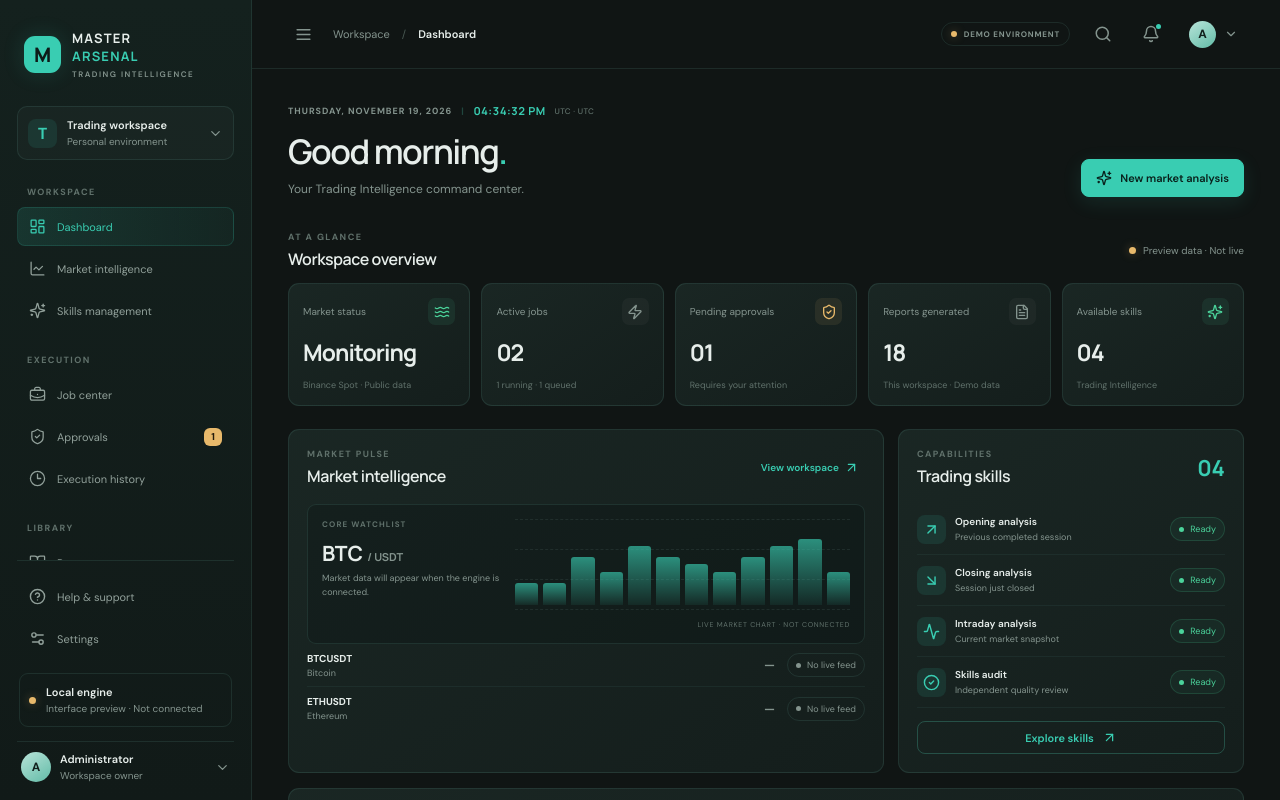
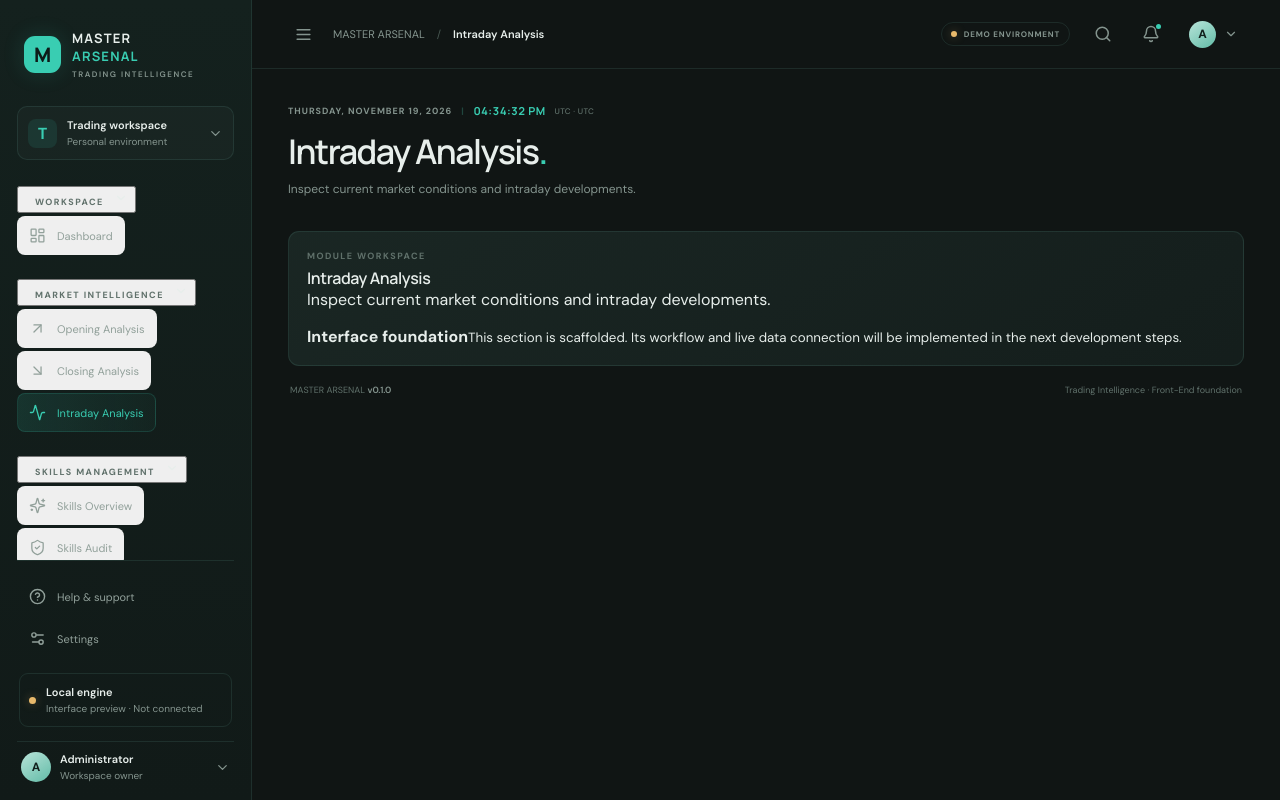
Before and after one commit to jlsoftware2026/master-arsenal, a React (Vite) app in the folder frontend/: page / in a window 1280 px wide. Both pictures are taken after a click on the button "New market analysis". Shown: the top 800 px of the page. Built offline with nearby package versions, Linux system fonts and the light colour scheme.

Commit message:
Add hierarchical navigation and module page scaffolding

```diff
--- a/frontend/src/App.tsx
+++ b/frontend/src/App.tsx
@@ -9,6 +9,7 @@ import {
   BriefcaseBusiness,
   CheckCircle2,
   ChevronDown,
+  ChevronRight,
   CircleHelp,
   Clock3,
   FileText,
@@ -48,9 +49,28 @@ const activities = [
 ];
 
 const navigation = [
-  { label: "Workspace", items: [{ label: "Dashboard", icon: LayoutDashboard, active: true }, { label: "Market intelligence", icon: LineChart }, { label: "Skills management", icon: Sparkles }] },
-  { label: "Execution", items: [{ label: "Job center", icon: BriefcaseBusiness }, { label: "Approvals", icon: ShieldCheck }, { label: "Execution history", icon: Clock3 }] },
-  { label: "Library", items: [{ label: "Reports", icon: BookOpen }] },
+  { id: "workspace", label: "Workspace", items: [{ id: "dashboard", label: "Dashboard", icon: LayoutDashboard, description: "Your command center for market intelligence, skills and workspace activity." }] },
+  { id: "market", label: "Market Intelligence", items: [
+    { id: "opening-analysis", label: "Opening Analysis", icon: ArrowUpRight, description: "Review the previous completed market session and prepare the opening outlook." },
+    { id: "closing-analysis", label: "Closing Analysis", icon: ArrowDownRight, description: "Assess the completed session, key movements and closing conditions." },
+    { id: "intraday-analysis", label: "Intraday Analysis", icon: Activity, description: "Inspect current market conditions and intraday developments." },
+  ] },
+  { id: "skills", label: "Skills Management", items: [
+    { id: "skills-overview", label: "Skills Overview", icon: Sparkles, description: "Review the four Trading Intelligence skills and their availability." },
+    { id: "skills-audit", label: "Skills Audit", icon: ShieldCheck, description: "Review skill integrity, evidence and validation results." },
+  ] },
+  { id: "operations", label: "Operations", items: [
+    { id: "job-center", label: "Job Center", icon: BriefcaseBusiness, description: "Create, inspect and monitor analysis jobs." },
+    { id: "approvals", label: "Approvals", icon: CheckCircle2, description: "Review jobs that require explicit approval before execution." },
+    { id: "execution-history", label: "Execution History", icon: Clock3, description: "Inspect previous job runs and their outcomes." },
+  ] },
+  { id: "reports", label: "Reports", items: [
+    { id: "report-library", label: "Report Library", icon: BookOpen, description: "Browse and open reports generated in this workspace." },
+  ] },
+  { id: "settings", label: "Settings", items: [
+    { id: "general-settings", label: "General", icon: Settings2, description: "Manage general application and workspace settings." },
+    { id: "preferences", label: "Preferences", icon: Settings2, description: "Configure display and personal preferences." },
+  ] },
 ];
 
 function StatusPill({ children, tone }: { children: ReactNode; tone: string }) {
@@ -111,6 +131,16 @@ function LocalDateTime() {
 export default function App() {
   const [sidebarCollapsed, setSidebarCollapsed] = useState(false);
   const [mobileMenuOpen, setMobileMenuOpen] = useState(false);
+  const [activePage, setActivePage] = useState("dashboard");
+  const [expandedGroups, setExpandedGroups] = useState<Record<string, boolean>>({
+    workspace: true,
+    market: true,
+    skills: true,
+    operations: true,
+    reports: true,
+    settings: true,
+  });
+  const currentPage = navigation.flatMap((group) => group.items).find((item) => item.id === activePage) ?? navigation[0].items[0];
 
   const toggleNavigation = () => {
     if (window.matchMedia("(max-width: 760px)").matches) {
@@ -141,21 +171,43 @@ export default function App() {
         </div>
 
         <nav className="primary-nav" aria-label="Main navigation">
-          {navigation.map((group) => (
-            <div className="nav-group" key={group.label}>
-              <p className="nav-label">{group.label}</p>
+          {navigation.map((group) => {
+            const expanded = expandedGroups[group.id];
+            return (
+              <div className="nav-group" key={group.id}>
+                <button
+                  className="nav-group-toggle"
+                  type="button"
+                  aria-expanded={expanded}
+                  onClick={() => setExpandedGroups((current) => ({ ...current, [group.id]: !current[group.id] }))}
+                >
+                  <span className="nav-label">{group.label}</span>
+                  <ChevronDown className={expanded ? "group-chevron expanded" : "group-chevron"} size={14} />
+                </button>
+                {expanded && <div className="nav-group-items">
                   {group.items.map((item) => {
                     const Icon = item.icon;
                     return (
-                  <a className={`nav-link ${item.active ? "active" : ""}`} href="#" key={item.label}>
+                      <button
+                        className={`nav-link ${activePage === item.id ? "active" : ""}`}
+                        type="button"
+                        key={item.id}
+                        aria-current={activePage === item.id ? "page" : undefined}
+                        onClick={() => {
+                          setActivePage(item.id);
+                          setMobileMenuOpen(false);
+                        }}
+                      >
                         <Icon size={17} strokeWidth={1.8} />
                         <span>{item.label}</span>
-                    {item.label === "Approvals" && <i className="nav-count">1</i>}
-                  </a>
+                        {item.id === "approvals" && <i className="nav-count">1</i>}
+                      </button>
                     );
                   })}
+                </div>}
               </div>
-          ))}
+            );
+          })}
         </nav>
 
         <div className="sidebar-bottom">
@@ -171,7 +223,7 @@ export default function App() {
           <button className="menu-toggle icon-button" onClick={toggleNavigation} aria-label={mobileMenuOpen ? "Close navigation" : "Toggle navigation"} aria-expanded={mobileMenuOpen}>
             {mobileMenuOpen ? <X size={19} /> : <Menu size={19} />}
           </button>
-          <div className="breadcrumbs"><span>Workspace</span><span className="crumb-separator">/</span><strong>Dashboard</strong></div>
+          <div className="breadcrumbs"><span>MASTER ARSENAL</span><span className="crumb-separator">/</span><strong>{currentPage.label}</strong></div>
           <div className="topbar-actions">
             <span className="environment-tag"><span /> DEMO ENVIRONMENT</span>
             <button className="icon-button" aria-label="Search"><Search size={18} /></button>
@@ -184,12 +236,13 @@ export default function App() {
           <section className="page-heading">
             <div>
               <LocalDateTime />
-              <h1>Good morning<span>.</span></h1>
-              <p className="page-subtitle">Your Trading Intelligence command center.</p>
+              <h1>{activePage === "dashboard" ? <>Good morning<span>.</span></> : <>{currentPage.label}<span>.</span></>}</h1>
+              <p className="page-subtitle">{activePage === "dashboard" ? "Your Trading Intelligence command center." : currentPage.description}</p>
             </div>
-            <button className="primary-button"><Sparkles size={16} /> New market analysis</button>
+            {activePage === "dashboard" && <button className="primary-button" onClick={() => setActivePage("intraday-analysis")}><Sparkles size={16} /> New market analysis</button>}
           </section>
 
+          {activePage === "dashboard" ? <>
           <section className="section-block">
             <div className="section-heading">
               <div><span className="section-kicker">AT A GLANCE</span><h2>Workspace overview</h2></div>
@@ -237,6 +290,17 @@ export default function App() {
               </table>
             </div>
           </section>
+          </> : <section className="module-placeholder">
+            <article className="panel module-placeholder-panel">
+              <span className="section-kicker">MODULE WORKSPACE</span>
+              <h2>{currentPage.label}</h2>
+              <p>{currentPage.description}</p>
+              <div className="module-placeholder-note">
+                <span className="engine-pulse" />
+                <span><b>Interface foundation</b><small>This section is scaffolded. Its workflow and live data connection will be implemented in the next development steps.</small></span>
+              </div>
+            </article>
+          </section>}
           <footer className="page-footer"><span>MASTER ARSENAL <b>v0.1.0</b></span><span>Trading Intelligence · Front-End foundation</span></footer>
         </div>
       </main>
```
Lines whose indentation alone changed are shown as unchanged.
